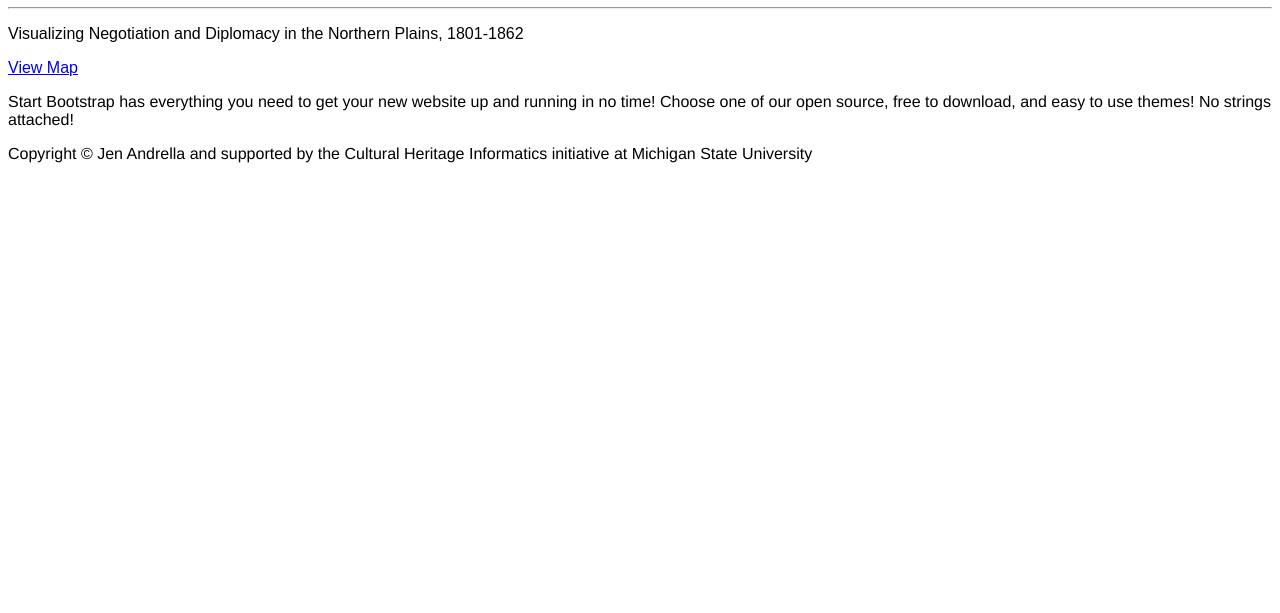
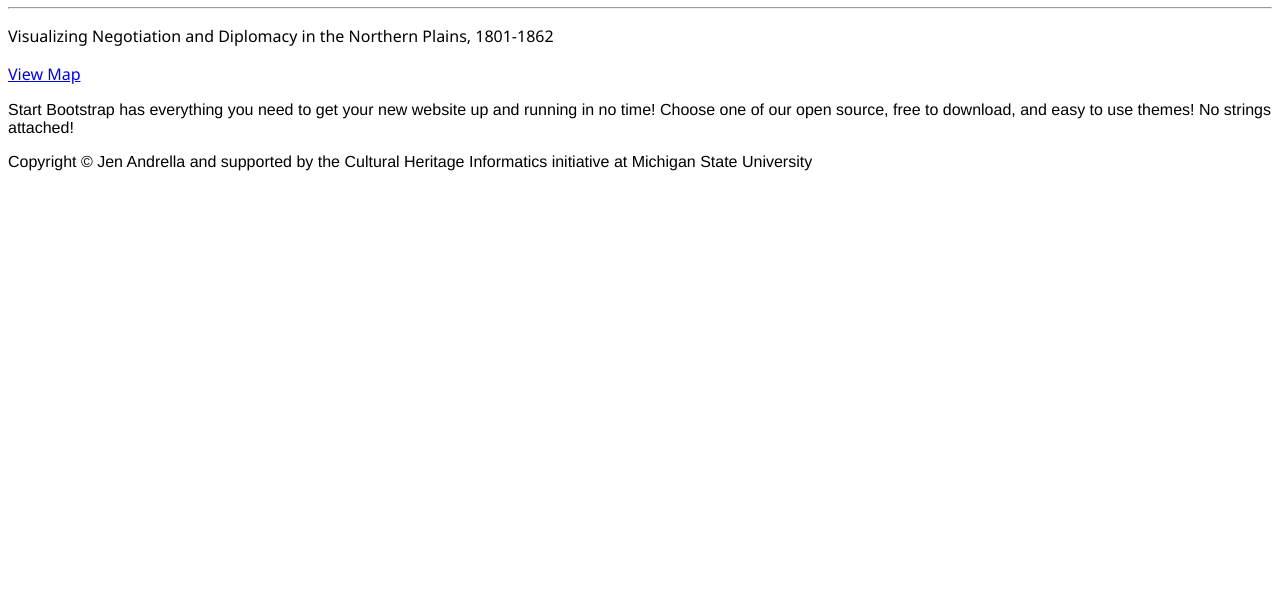
Before and after one commit to jandrel/uppermissouri, a website with bundled scripts: page index.html in a window 1280 px wide. Shown: the part 187-800 px from the top of the page. Built offline with nearby package versions, Linux system fonts and the light colour scheme.

Commit message:
Update index.html

```diff
--- a/index.html
+++ b/index.html
@@ -58,7 +58,7 @@
           <hr class="divider my-4">
         </div>
         <div class="col-lg-8 align-self-baseline">
-          <p class="text-white-75 font-light mb-5"><font face = "arial,helvetica"> Visualizing Negotiation and Diplomacy in the Northern Plains, 1801-1862</p>
+          <p class="text-white-75 font-light mb-5"><font face = "segoe UI,helvetica"> Visualizing Negotiation and Diplomacy in the Northern Plains, 1801-1862</p>
           <a class="btn btn-primary btn-xl js-scroll-trigger" href="https://jandrel.github.io/uppermissouri/map.html">View Map</a>
         </div>
       </div>
```
